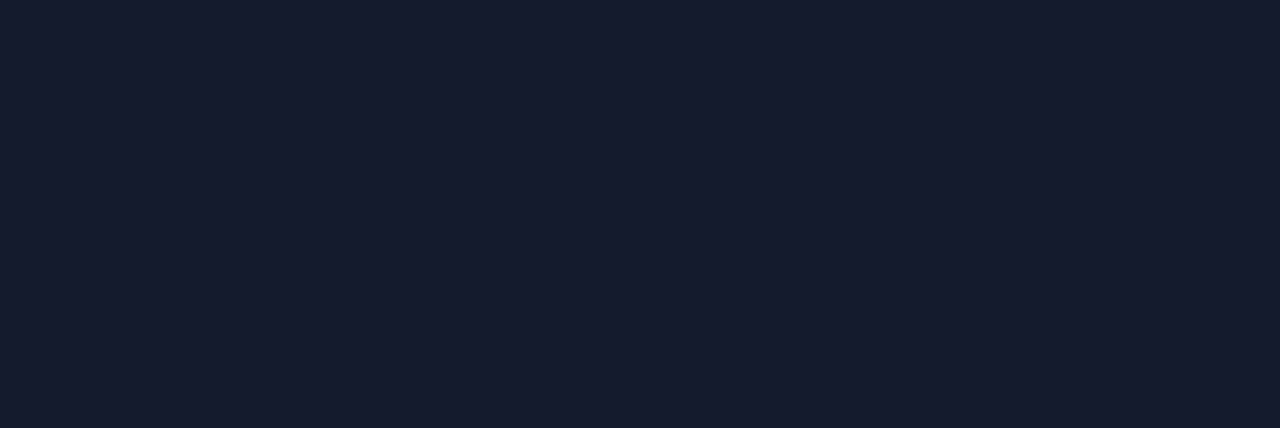
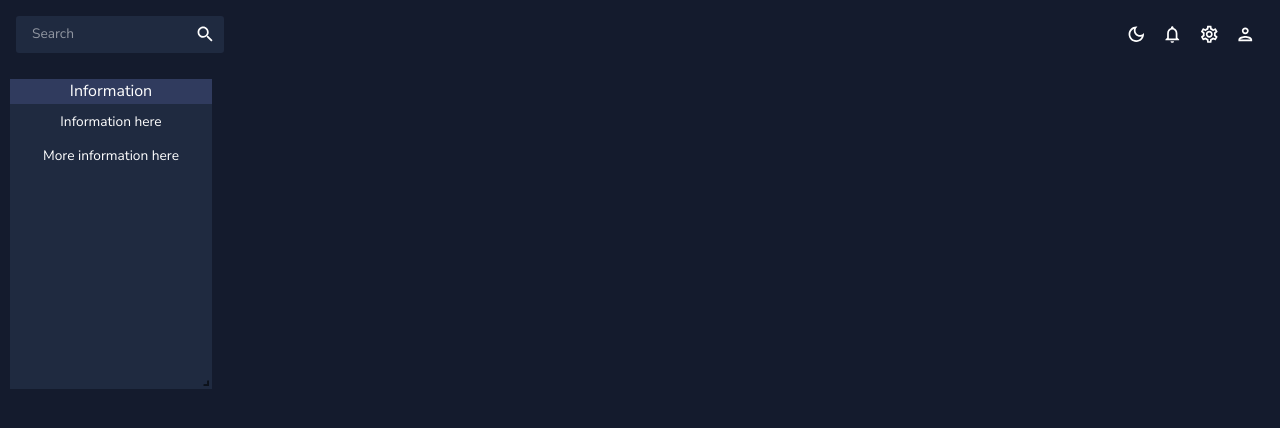
Before and after one commit to BenWithJamInn/bsor-analysis, a React (Create React App) app: page / in a window 1280 px wide. Shown: the top 428 px of the page. Built offline with nearby package versions, Linux system fonts and the light colour scheme.

Commit message:
Basic panel/dashboard functionality

```diff
--- a/package.json
+++ b/package.json
@@ -16,13 +16,15 @@
     "@types/react-dom": "^18.2.24",
     "react": "^18.2.0",
     "react-dom": "^18.2.0",
+    "react-grid-layout": "^1.4.4",
     "react-router-dom": "^6.22.3",
     "react-scripts": "5.0.1",
     "typescript": "^4.9.5",
     "web-vitals": "^2.1.4"
   },
   "devDependencies": {
-    "@babel/plugin-proposal-private-property-in-object": "^7.21.11"
+    "@babel/plugin-proposal-private-property-in-object": "^7.21.11",
+    "@types/react-grid-layout": "^1.3.5"
   },
   "scripts": {
     "start": "react-scripts start",
--- a/src/App.tsx
+++ b/src/App.tsx
@@ -2,6 +2,9 @@ import React from 'react';
 import './App.css';
 import {ColorModeContext, useMode} from "./Theme";
 import {CssBaseline, ThemeProvider} from "@mui/material";
+import TopBar from "./pages/global/TopBar";
+import {Route, Routes} from "react-router-dom";
+import Dashboard from "./pages/dashboard";
 
 function App() {
   const [theme, colorMode] = useMode();
@@ -12,7 +15,10 @@ function App() {
         <CssBaseline />
         <div className="App">
           <main className="content">
-
+            <TopBar />
+            <Routes>
+              <Route path="/" element={<Dashboard />} />
+            </Routes>
           </main>
         </div>
       </ThemeProvider>
--- a/src/Theme.ts
+++ b/src/Theme.ts
@@ -1,7 +1,7 @@
 import {createContext, useState, useMemo} from "react";
 import {createTheme, PaletteMode, Theme, ThemeOptions} from "@mui/material";
 
-export const tokens = (mode: String) => ({
+export const tokens = (mode: string) => ({
   ...(mode === "dark"
     ? {
       grey: {
@@ -18,7 +18,7 @@ export const tokens = (mode: String) => ({
       primary: {
         100: "#d0d1d5",
         200: "#a1a4ab",
-        300: "#727681",
+        300: "#303b5e",
         400: "#1F2A40",
         500: "#141b2d",
         600: "#101624",
--- a/src/index.tsx
+++ b/src/index.tsx
@@ -8,9 +8,7 @@ const root = ReactDOM.createRoot(
   document.getElementById('root') as HTMLElement
 );
 root.render(
-  <React.StrictMode>
-    <BrowserRouter>
-      <App />
-    </BrowserRouter>
-  </React.StrictMode>
+  <BrowserRouter>
+    <App />
+  </BrowserRouter>
 );
--- /dev/null
+++ b/src/pages/dashboard/DashboardItem.tsx
@@ -0,0 +1,35 @@
+import React, {useRef} from 'react';
+import {Box, Typography, useTheme} from "@mui/material";
+import {tokens} from "../../Theme";
+
+interface DashboardItemProps {
+  title: string;
+  children: React.ReactNode;
+}
+
+const DashboardItem = (props: DashboardItemProps) => {
+  const theme = useTheme();
+  const colors = tokens(theme.palette.mode);
+
+  return (
+    <Box
+      bgcolor={colors.primary[400]}
+      height="100%"
+      width="100%"
+    >
+      <Box
+        bgcolor={colors.primary[300]}
+        p={0.25}
+      >
+        <Typography variant="h5">
+          {props.title}
+        </Typography>
+      </Box>
+      <Box p={1}>
+        {props.children}
+      </Box>
+    </Box>
+  );
+};
+
+export default DashboardItem;
--- a/src/pages/dashboard/index.tsx
+++ b/src/pages/dashboard/index.tsx
@@ -1,9 +1,79 @@
-import React from 'react';
+import React, {useEffect, useState} from 'react';
+import 'react-grid-layout/css/styles.css';
+import 'react-resizable/css/styles.css';
+import RGL, {Layout, WidthProvider} from "react-grid-layout";
+import {useTheme} from "@mui/material";
+import {tokens} from "../../Theme";
+import DashboardItem from "./DashboardItem";
+import {infoPanel} from "./panels/InfoPanel";
+import {Panel} from "./panels/Panel";
+
+const ReactGridLayout = WidthProvider(RGL);
+let idCounter = 0;
+
+interface PanelState extends Layout {
+  key?: string;
+  type: string;
+}
+
+const panels = {
+  "info": infoPanel
+} as {[key: string]: Panel};
 
 const Dashboard = () => {
+  const theme = useTheme();
+  const colors = tokens(theme.palette.mode);
+  const [layout, setLayout] = useState([] as PanelState[]);
+
+  useEffect(() => {
+    const info = {
+      type: "info",
+      x: 0,
+      y: 0,
+      w: 2,
+      h: 2,
+      maxW: 4,
+      maxH: 4,
+    } as PanelState
+    addItem(info)
+  }, [])
+
+  function addItem(info: PanelState) {
+    const key = (idCounter++).toString()
+    info.key = key
+    setLayout(old => [...old, info])
+  }
+
+  function updateItem(layout: Layout[]) {
+    setLayout(old => old.map((item, index) => {
+      console.log(item, layout[index])
+      return {
+        ...item,
+        ...layout[index]
+      }
+    }))
+  }
+
+  function createPanelElement(info: PanelState): React.ReactNode {
+    const panel = panels[info.type];
+    return (
+      <div key={info.key} data-grid={info}>
+        <DashboardItem title={panel.info.title}>
+          {
+            panel.element
+          }
+        </DashboardItem>
+      </div>
+    )
+  }
+
   return (
     <div>
-      Dashboard
+      <ReactGridLayout
+        onLayoutChange={updateItem}
+      >
+        {layout.map(item => createPanelElement(item))}
+      </ReactGridLayout>
     </div>
   );
 };
--- /dev/null
+++ b/src/pages/dashboard/panels/InfoPanel.tsx
@@ -0,0 +1,23 @@
+import React from 'react';
+import {Panel} from "./Panel";
+
+const InfoPanelElement = () => {
+  return (
+    <div>
+      Information here
+
+      <p>
+        More information here
+      </p>
+    </div>
+  );
+};
+
+export const infoPanel = {
+  info: {
+    title: "Information",
+    minW: 3,
+    minH: 2,
+  },
+  element: <InfoPanelElement />
+} as Panel;
--- /dev/null
+++ b/src/pages/dashboard/panels/Panel.ts
@@ -0,0 +1,14 @@
+import React from "react";
+
+interface PanelInfo {
+  title: string
+  maxW?: number;
+  maxH?: number;
+  minW?: number;
+  minH?: number;
+}
+
+export interface Panel {
+  info: PanelInfo;
+  element: React.ReactNode;
+}
--- /dev/null
+++ b/src/pages/global/TopBar.tsx
@@ -0,0 +1,50 @@
+import React, {useContext} from 'react';
+import {ColorModeContext, tokens} from "../../Theme";
+import {Box, IconButton, InputBase, useTheme} from "@mui/material";
+import SearchIcon from "@mui/icons-material/Search";
+import {
+  DarkModeOutlined,
+  LightModeOutlined,
+  NotificationsOutlined,
+  PersonOutlined,
+  SettingsOutlined
+} from "@mui/icons-material";
+
+const TopBar = () => {
+  const theme = useTheme();
+  const colors = tokens(theme.palette.mode);
+  const colorMode = useContext(ColorModeContext);
+
+  return (
+    <Box display="flex" justifyContent="space-between" p={2}>
+      {/*Search Bar*/}
+      <Box display="flex" bgcolor={colors.primary[400]} borderRadius="3px">
+        <InputBase sx={{ml: 2, flex: 1}} placeholder="Search" />
+        <IconButton type="button" sx={{p: 1}}>
+          <SearchIcon />
+        </IconButton>
+      </Box>
+    {/*Icons*/}
+      <Box display="flex">
+        <IconButton onClick={colorMode.toggleColorMode}>
+          {theme.palette.mode === 'dark' ? (
+            <DarkModeOutlined />
+          ) : (
+            <LightModeOutlined />
+          )}
+        </IconButton>
+        <IconButton>
+          <NotificationsOutlined />
+        </IconButton>
+        <IconButton>
+          <SettingsOutlined />
+        </IconButton>
+        <IconButton>
+          <PersonOutlined />
+        </IconButton>
+      </Box>
+    </Box>
+  );
+};
+
+export default TopBar;
```
Also changed, not shown: src/global/SideBar.tsx (deleted, +0 -11 lines), src/global/TopBar.tsx (deleted, +0 -11 lines), 1 other file (tests, documents, lock files or other folders).
